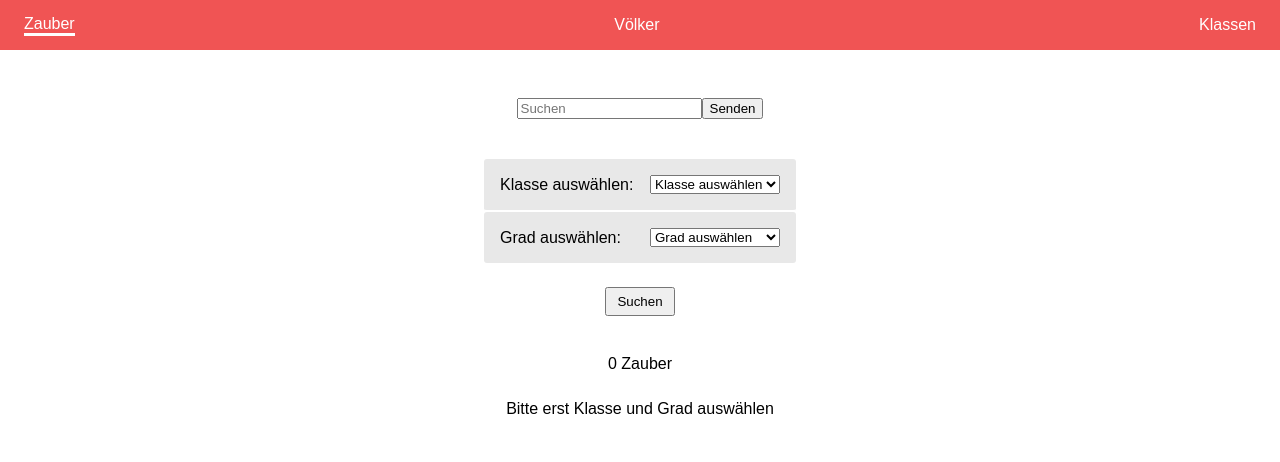
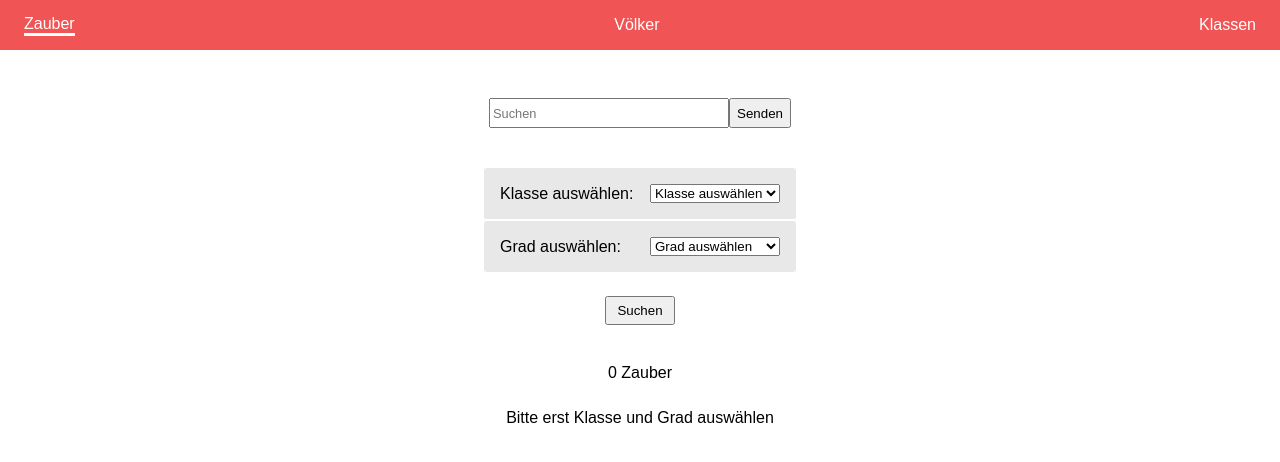
Before and after one commit to AnnScherer/dnd-wiki, a React (Create React App) app: page / in a window 1280 px wide. Shown: the top 462 px of the page. Built offline with nearby package versions, Linux system fonts and the light colour scheme.

Commit message:
input search

```diff
--- a/src/App.css
+++ b/src/App.css
@@ -110,6 +110,16 @@ p {
   display: flex;
   justify-content: center;
   padding-top: 3rem;
+}
+
+.search input{
+  width: 240px;
+  height: 30px;
+  font-size: .8rem;
+}
+
+.search button{
+  height: 30px;
 }
 
 .rasse-box {
```
